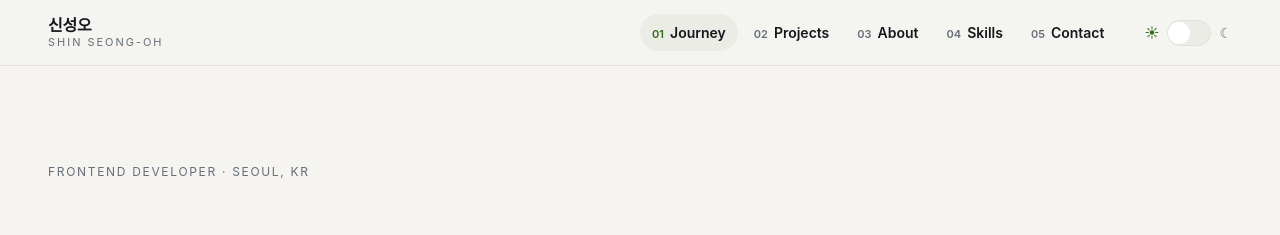
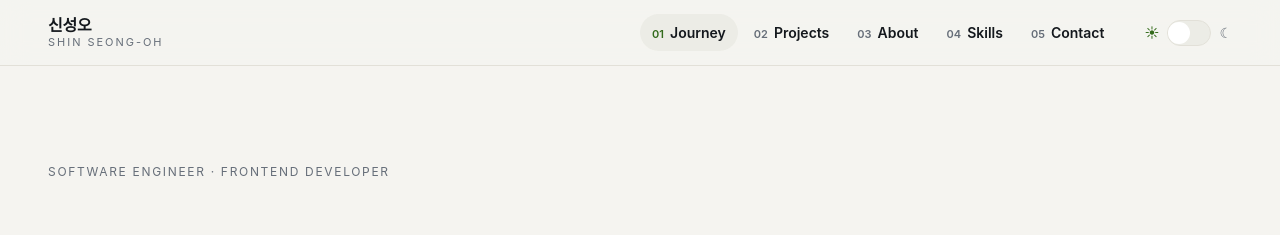
Before and after one commit to seong5/seong5.github.io, a Next.js app: page / in a window 1280 px wide. Shown: the top 235 px of the page. Built offline with nearby package versions, Linux system fonts and the light colour scheme; a web font is replaced by a local one.

Commit message:
📝 docs: 히어로 키커에서 지역을 빼고 직무 두 단계로 표기

```diff
--- a/app/content/copy.ts
+++ b/app/content/copy.ts
@@ -32,5 +32,5 @@ export const INTRO = [
   '사용자 피드백과 문제 지점을 파고들어 눈에 보이는 성과로 전환하여 사용할수록 더욱 나아지는 서비스를 만드는 데 집중합니다.',
 ] as const;
 
-/** 히어로 상태 줄 · OG 좌측 사이드바가 공유한다 */
-export const KICKER = 'FRONTEND DEVELOPER · SEOUL, KR';
+/** 히어로 상태 줄 */
+export const KICKER = 'SOFTWARE ENGINEER · FRONTEND DEVELOPER';
```
